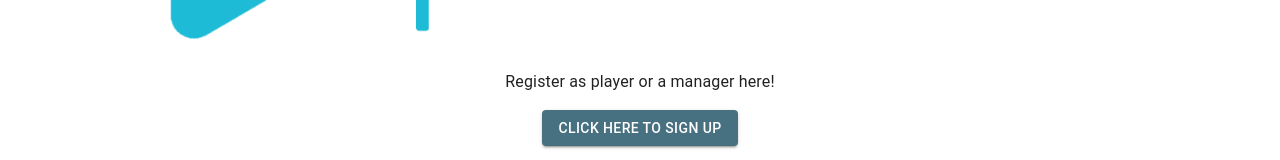
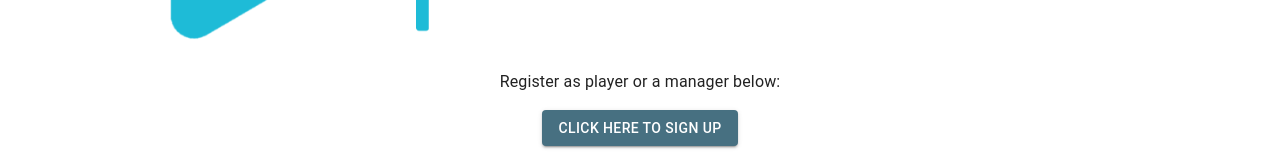
Before and after one commit to sigurdskatvedt/safeplay, a React (Create React App) app in the folder frontend/: page / in a window 1280 px wide. Shown: the part 426-586 px from the top of the page. Built offline with nearby package versions, Linux system fonts and the light colour scheme.

Commit message:
updated package info

```diff
--- a/frontend/package.json
+++ b/frontend/package.json
@@ -1,5 +1,5 @@
 {
-  "name": "securehelp",
+  "name": "safeplay",
   "version": "0.1.0",
   "private": true,
   "dependencies": {
--- a/frontend/public/index.html
+++ b/frontend/public/index.html
@@ -7,8 +7,7 @@
     <meta name="theme-color" content="#000000" />
     <meta
       name="description"
-      content="SecureHelp is a platform that connects people in need of help with people who are willing to help."
-    />
+      content="Safeplay, the most secure platform for streaming your football matches."/>
     <link rel="apple-touch-icon" href="%PUBLIC_URL%/logo192.png" />
     <!--
       manifest.json provides metadata used when your web app is installed on a
@@ -24,7 +23,7 @@
       work correctly both with client-side routing and a non-root public URL.
       Learn how to configure a non-root public URL by running `npm run build`.
     -->
-    <title>SecureHelp</title>
+    <title>SafePlay</title>
   </head>
   <body>
     <noscript>You need to enable JavaScript to run this app.</noscript>
--- a/frontend/src/components/Home.jsx
+++ b/frontend/src/components/Home.jsx
@@ -40,7 +40,7 @@ const Home = ({ setUser }) => {
           height='300vh'
         />
         <Typography sx={{ textAlign: "center" }} variant='body'>
-          Register as player or a manager here!
+          Register as player or a manager below:
         </Typography>
         <Button onClick={() => navigate("/signup")} variant='contained'>
           Click here to sign up
```
Also changed, not shown: frontend/public/manifest.json, 2 other files (tests, documents, lock files or other folders).
